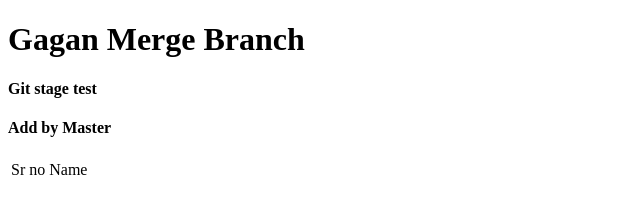
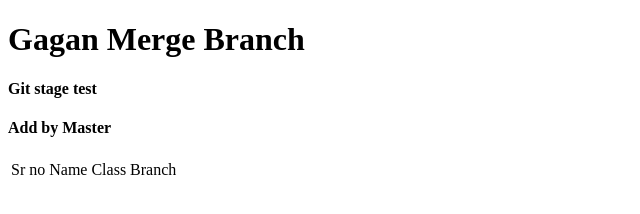
Before and after one commit to gaganpabbly/test_repo, a website: page index.html in a window 1280 px wide. Shown: the whole page, without its empty margins (0-640 px from the left). Drawn offline with Linux system fonts and the light colour scheme.

Commit message:
test branch commit 5

```diff
--- a/index.html
+++ b/index.html
@@ -17,6 +17,8 @@
             <tr>
                 <td>Sr no</td>
                 <td>Name</td>
+                <td>Class</td>
+                <td>Branch</td>
             </tr>
         </tbody>
     </table>
```
